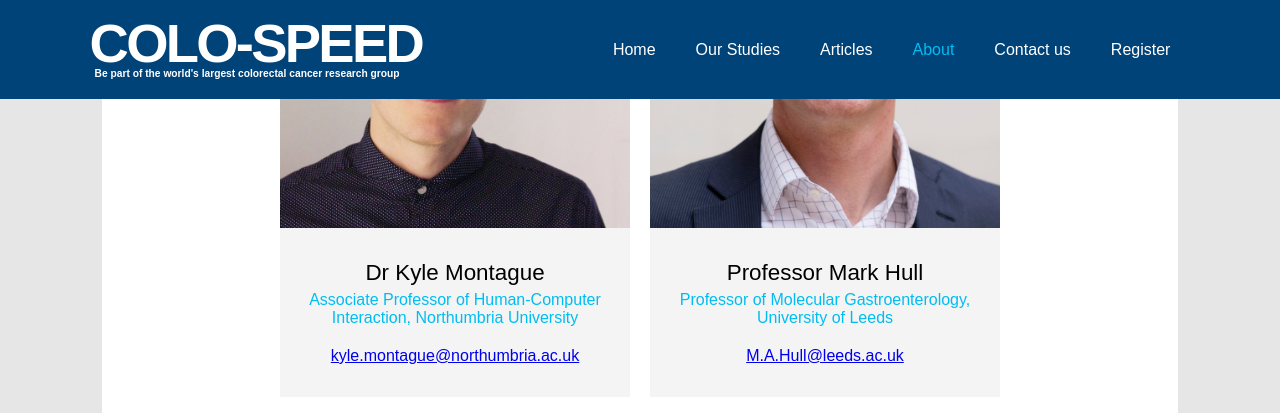
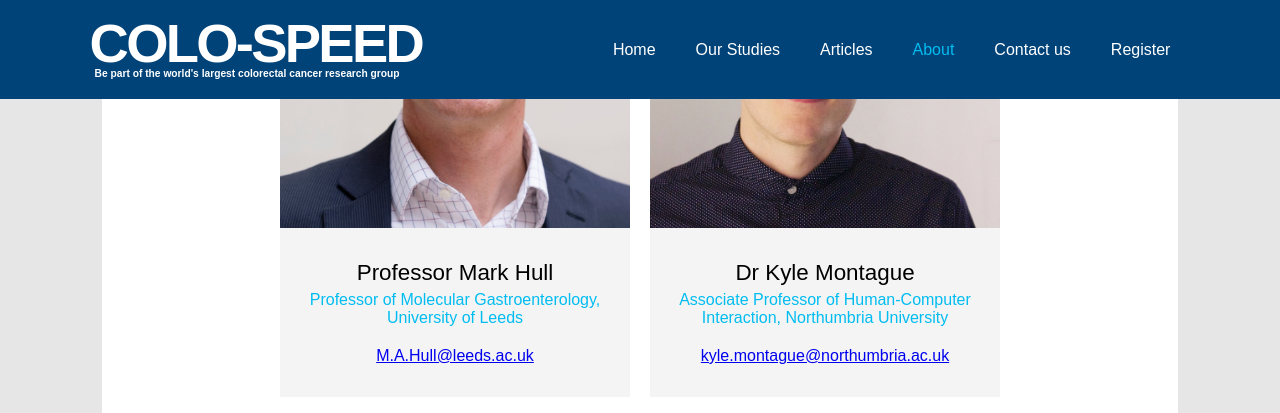
Before and after one commit to not-dalia/colo-speed-v2, a Jekyll site: the page built from _pages/about.html, in a window 1280 px wide and 900 px high, scrolled down 2908 px, cut to the strip 0-413 px from the top of the window. Built offline with Jekyll 4.4.1, drawn with Linux system fonts in a browser that asks for light colours; some web fonts are replaced; comment, search, counter and statistics services are not loaded; some of the changed lines change nothing that is shown.

Commit message:
Update People “members”

```diff
--- a/_data/members.yml
+++ b/_data/members.yml
@@ -9,15 +9,15 @@ members:
     bio: null
     email: linda.sharp@newcastle.ac.uk
     image: /assets/images/people/linda2.jpg
+  - name: Professor Mark Hull
+    affiliation: Professor of Molecular Gastroenterology, University of Leeds
+    email: M.A.Hull@leeds.ac.uk
+    image: /assets/images/people/mark.jpg
   - name: Dr Kyle Montague
     affiliation: Associate Professor of Human-Computer Interaction, Northumbria University
     bio: null
     email: kyle.montague@northumbria.ac.uk
     image: /assets/images/people/kyle.jpg
-  - name: Professor Mark Hull
-    affiliation: Professor of Molecular Gastroenterology, University of Leeds
-    email: M.A.Hull@leeds.ac.uk
-    image: /assets/images/people/mark.jpg
   - name: Dr Laura Neilson
     affiliation: Consultant Gastroenterologist, South Tyneside Hospital
     image: /assets/images/uploads/ljn-bio-pic.png
```
